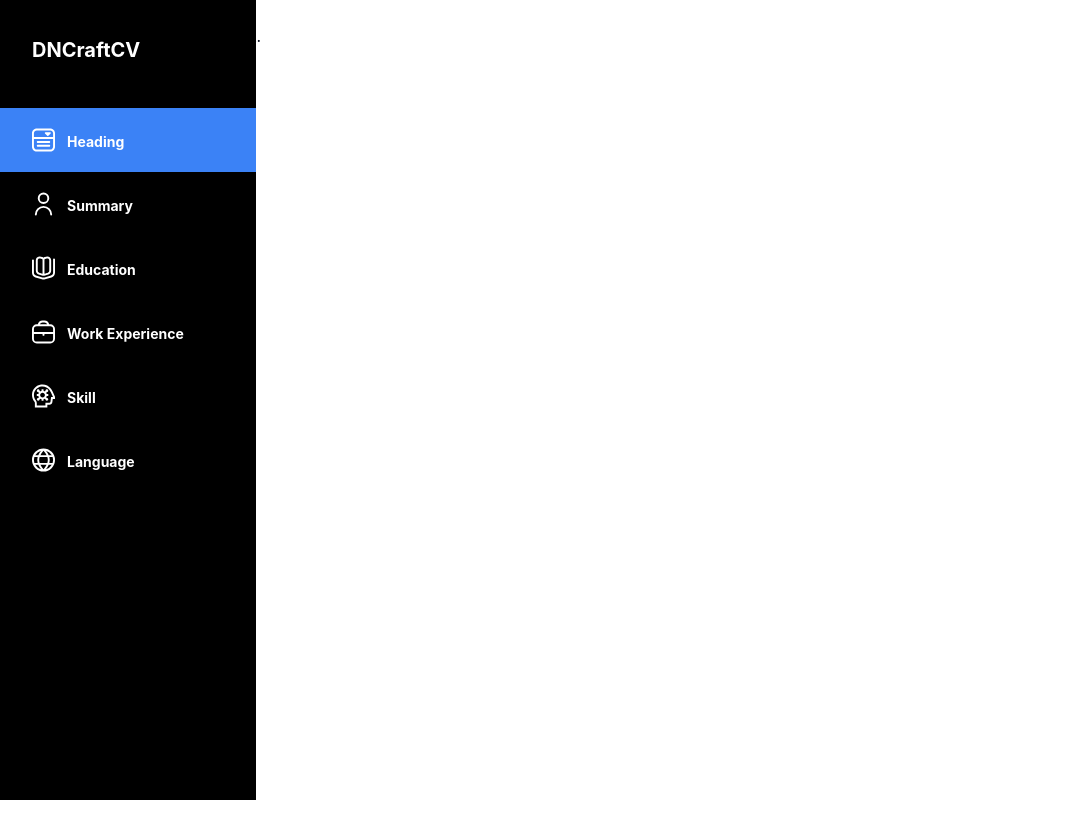
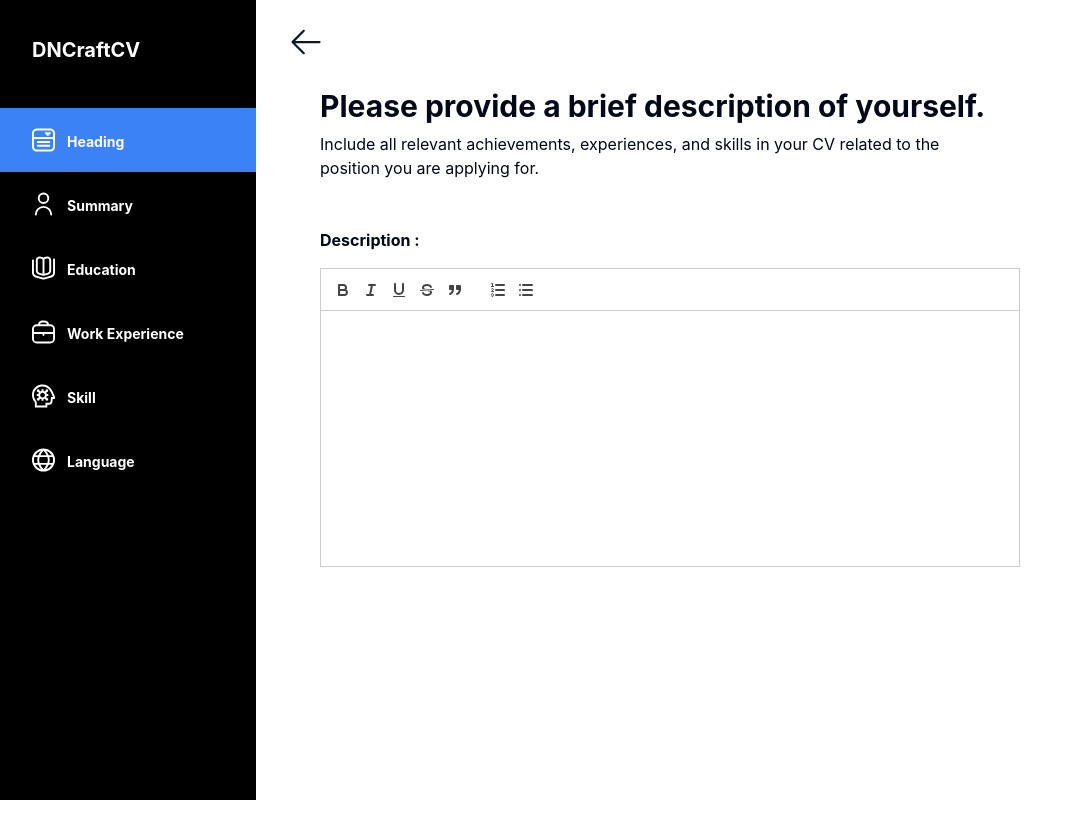
Before and after one commit to ManisaBachtiar/DNCraftCV, a React (Vite) app: page /summary in a window 1280 px wide. Shown: the top 838 px of the page, without its empty margins (0-1083 px from the left). Before the commit the page ends 800 px from the top, so only its background shows below. Built offline with nearby package versions, Linux system fonts and the light colour scheme.

Commit message:
adding summary form

```diff
--- a/package.json
+++ b/package.json
@@ -18,6 +18,7 @@
     "lucide-react": "^0.363.0",
     "react": "^18.2.0",
     "react-dom": "^18.2.0",
+    "react-quill": "^2.0.0",
     "react-router-dom": "^6.22.3",
     "tailwind-merge": "^2.2.2",
     "tailwindcss-animate": "^1.0.7"
--- /dev/null
+++ b/src/components/ui/reactEditor.tsx
@@ -0,0 +1,45 @@
+// import React, { useState } from 'react';
+// import ReactQuill from 'react-quill';
+// import 'react-quill/dist/quill.snow.css';
+
+// const MyComponent: React.FC = function () {
+//   const [value, setValue] = useState('');
+
+//   return <ReactQuill className='bg-red-300 h-96' theme="snow" value={value} onChange={setValue} />;
+// }
+// export default MyComponent;
+import React, { useState } from 'react';
+import ReactQuill from 'react-quill';
+import 'react-quill/dist/quill.snow.css'; // Import Quill's CSS
+import 'tailwindcss/tailwind.css'; // Import Tailwind CSS (jika belum di-import)
+
+const MyComponent: React.FC = () => {
+  const [editorHtml, setEditorHtml] = useState<string>('');
+
+  const modules = {
+    toolbar: [
+      ['bold', 'italic', 'underline', 'strike', 'blockquote'],
+      [{'list': 'ordered'}, {'list': 'bullet'}],
+    ],
+    clipboard: {
+      matchVisual: false,
+    },
+  };
+
+  return (
+    <div className="flex flex-col h-screen">
+      <div className="p-4 w-3/4 ">
+        <ReactQuill
+          theme="snow"
+          className='h-64 '
+          value={editorHtml}
+          onChange={(value) => setEditorHtml(value)}
+          modules={modules}
+        />
+      </div>
+
+    </div>
+  );
+};
+
+export default MyComponent;
--- a/src/forms/summary.tsx
+++ b/src/forms/summary.tsx
@@ -1,13 +1,24 @@
 // AboutPage.tsx
-
+import ArrowLeft from '@/components/ui/arrow-left';
 import React from 'react';
-
+import ReactEditor from '@/components/ui/reactEditor';
 const Summary: React.FC = () => {
   return (
-    <div>
-      <h1>summary Page</h1>
-      <p>This is the summary page content.</p>
-    </div>
+    <>
+    <div className=" resize-none max-w-7xl mx-auto">
+    <ArrowLeft className="ml-72"/>
+      <div className="mx-28 mt-7 ml-80">
+        <h1 className="font-bold text-3xl ">Please provide a brief description of yourself.</h1>
+        <p className=" w-[80%] mt-2">
+        Include all relevant achievements, experiences, and skills in your CV related to the position you are applying for.{" "}
+        </p>
+      </div>
+      <div className='ml-[19rem] mt-12'>
+        <h3 className='font-bold ml-4 '>Description :</h3>
+        <ReactEditor/></div>
+
+      </div>
+    </>
   );
 };
 
```
Also changed, not shown: 1 other file (tests, documents, lock files or other folders).
